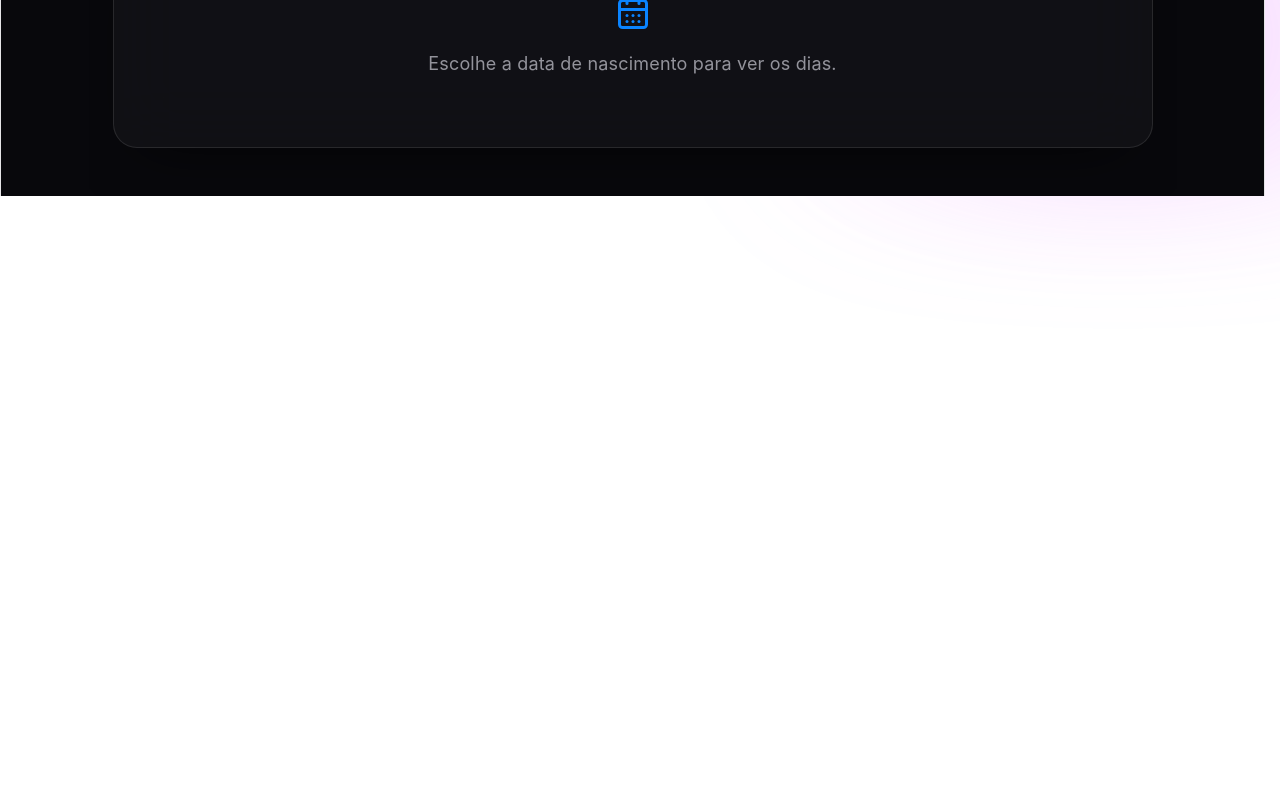
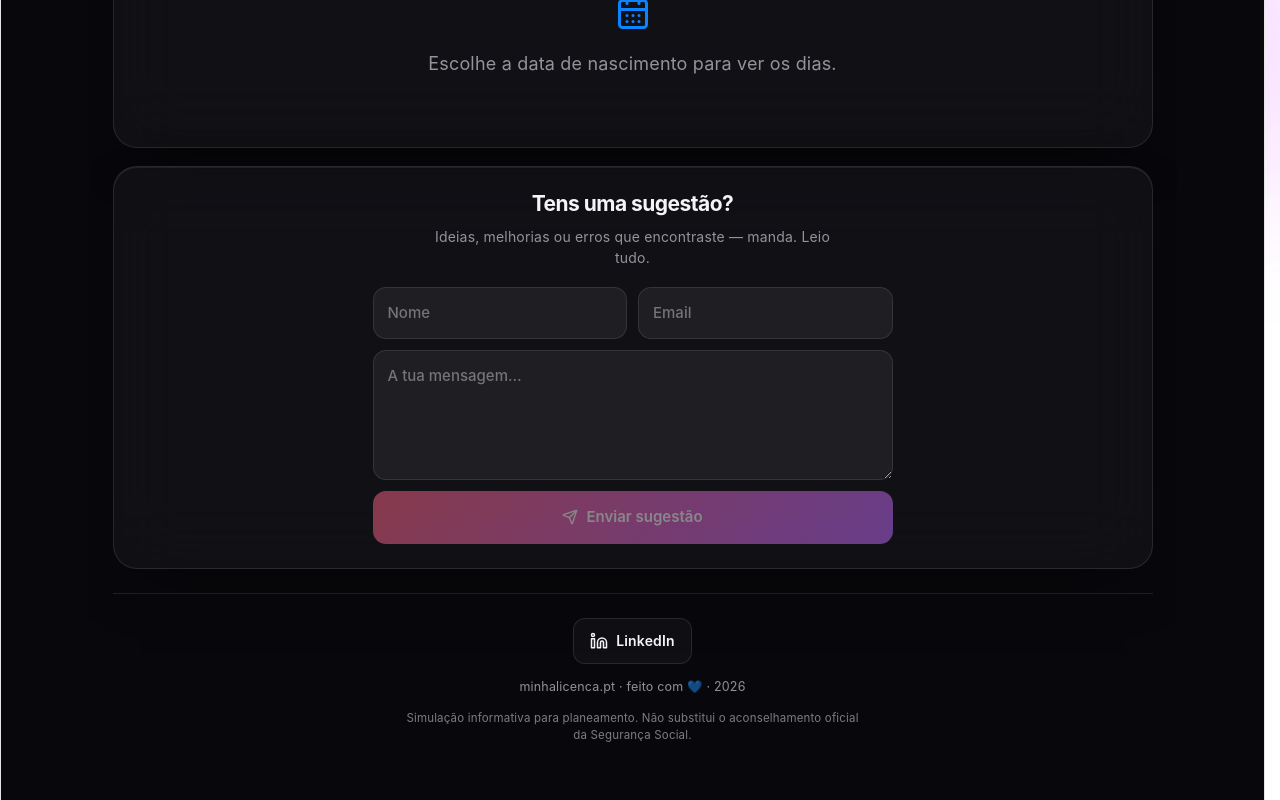
Before and after one commit to jonymtfca/simulador-licen-a-parental, a React (Vite) app: page / in a window 1280 px wide. Shown: the part 1007-1807 px from the top of the page. Before the commit the page ends 1203 px from the top, so only its background shows below. Built offline with nearby package versions, Linux system fonts and the light colour scheme.

Commit message:
Added form and footer

```diff
--- a/src/App.tsx
+++ b/src/App.tsx
@@ -1,5 +1,5 @@
 import React, { useState, useMemo, useRef, useEffect } from "react";
-import { Baby, CalendarDays, Info, ArrowRight, Heart, ChevronLeft, ChevronRight, Copy, Check } from "lucide-react";
+import { Baby, CalendarDays, Info, ArrowRight, Heart, ChevronLeft, ChevronRight, Copy, Check, Linkedin, Send } from "lucide-react";
 
 /* ============================================================================
  * REGRAS (Portugal) — isoladas para fácil atualização
@@ -13,10 +13,17 @@ const PAI_FACULTATIVOS = 7;  // dias facultativos do pai (sempre a 100%)
 //    Para reativar MB WAY ou IBAN, basta pôr o número/IBAN nas linhas abaixo.
 const DONATE = {
   mbway: "",                                          // (desativado) número de telemóvel MB WAY
-  paypal: "https://www.paypal.com/paypalme/jonymtfca", // PayPal.me
-  revolut: "https://revolut.me/joodrns",             // Revolut.me
+  paypal: "https://www.paypal.com/paypalme/oteunome", // PayPal.me
+  revolut: "https://revolut.me/oteunome",             // Revolut.me
   iban: "",                                           // (desativado) IBAN
 };
+
+// 👉 Formulário de contacto: cria uma "Access Key" grátis em https://web3forms.com
+//    (mete o teu email lá; as sugestões chegam-te a esse email). Cola a chave aqui:
+const WEB3FORMS_KEY = "2b1d9895-efc4-463b-8075-976b89ac0b73";
+
+// 👉 O teu perfil de LinkedIn:
+const LINKEDIN_URL = "https://www.linkedin.com/in/jonyr/";
 
 const MODALIDADES = [
   { id: "120", nome: "Licença parental inicial — 120 dias", partilhada: false, maeDias: 120, percent: 100 },
@@ -296,6 +303,72 @@ function DonateSection() {
 }
 
 /* ============================================================================
+ * CONTACTO (Web3Forms — envia para o teu email, sem backend)
+ * ========================================================================== */
+function ContactSection() {
+  const [nome, setNome] = useState("");
+  const [email, setEmail] = useState("");
+  const [msg, setMsg] = useState("");
+  const [estado, setEstado] = useState("idle"); // idle | sending | ok | error
+
+  const emailOk = /\S+@\S+\.\S+/.test(email);
+  const valido = nome.trim() && emailOk && msg.trim();
+
+  const enviar = async () => {
+    if (!valido || estado === "sending") return;
+    setEstado("sending");
+    try {
+      const res = await fetch("https://api.web3forms.com/submit", {
+        method: "POST",
+        headers: { "Content-Type": "application/json", Accept: "application/json" },
+        body: JSON.stringify({
+          access_key: WEB3FORMS_KEY,
+          subject: "Nova sugestão — minhalicenca.pt",
+          from_name: "minhalicenca.pt",
+          name: nome, email, message: msg,
+        }),
+      });
+      const data = await res.json();
+      if (data.success) { setEstado("ok"); setNome(""); setEmail(""); setMsg(""); }
+      else setEstado("error");
+    } catch {
+      setEstado("error");
+    }
+  };
+
+  return (
+    <section className="contact">
+      <div className="contact-head">Tens uma sugestão?</div>
+      <p>Ideias, melhorias ou erros que encontraste — manda. Leio tudo.</p>
+      <div className="cf">
+        <div className="cf-grid">
+          <input className="cf-input" placeholder="Nome" value={nome} onChange={(e) => setNome(e.target.value)} />
+          <input className="cf-input" type="email" placeholder="Email" value={email} onChange={(e) => setEmail(e.target.value)} />
+        </div>
+        <textarea className="cf-textarea" rows={4} placeholder="A tua mensagem…" value={msg} onChange={(e) => setMsg(e.target.value)} />
+        <button type="button" className="cf-btn" onClick={enviar} disabled={!valido || estado === "sending"}>
+          {estado === "sending" ? "A enviar…" : <><Send size={16} /> Enviar sugestão</>}
+        </button>
+        {estado === "ok" && <div className="cf-msg ok"><Check size={15} /> Obrigado! Recebi a tua mensagem.</div>}
+        {estado === "error" && <div className="cf-msg err">Algo correu mal. Tenta de novo ou escreve-me no LinkedIn.</div>}
+      </div>
+    </section>
+  );
+}
+
+function Footer() {
+  return (
+    <footer className="ftr">
+      <a className="ftr-link" href={LINKEDIN_URL} target="_blank" rel="noopener noreferrer">
+        <Linkedin size={18} /> LinkedIn
+      </a>
+      <span className="ftr-meta">minhalicenca.pt · feito com 💙 · {new Date().getFullYear()}</span>
+      <span className="ftr-disc">Simulação informativa para planeamento. Não substitui o aconselhamento oficial da Segurança Social.</span>
+    </footer>
+  );
+}
+
+/* ============================================================================
  * APP
  * ========================================================================== */
 export default function App() {
@@ -449,6 +522,9 @@ export default function App() {
           <div className="rise calwrap"><Calendario r={r} /></div>
         </>
       )}
+
+      <ContactSection />
+      <Footer />
     </div>
   );
 }
@@ -620,6 +696,35 @@ h1{font-size:33px;font-weight:700;margin:1px 0 0;letter-spacing:-.03em;line-heig
 .copy-btn svg{flex:none}
 .donate-hint{position:relative;font-size:12px;color:var(--muted);max-width:380px;line-height:1.5}
 
+/* contacto */
+.contact{background:var(--glass);-webkit-backdrop-filter:blur(34px) saturate(180%);backdrop-filter:blur(34px) saturate(180%);
+  border:1px solid var(--glass-brd);box-shadow:var(--shadow),inset 0 1px 0 rgba(255,255,255,.08);
+  border-radius:24px;padding:24px;margin-top:18px;text-align:center}
+.contact-head{font-size:21px;font-weight:700;letter-spacing:-.025em}
+.contact p{color:var(--muted);font-size:14px;margin:8px auto 18px;max-width:420px;line-height:1.55}
+.cf{display:flex;flex-direction:column;gap:11px;max-width:520px;margin:0 auto;text-align:left}
+.cf-grid{display:grid;grid-template-columns:1fr 1fr;gap:11px}
+.cf-input,.cf-textarea{width:100%;min-width:0;padding:12px 14px;border:1px solid var(--glass-brd);border-radius:13px;
+  background:var(--field);color:var(--ink);font:inherit;font-size:15px;font-weight:500;transition:.18s;resize:vertical}
+.cf-input:focus,.cf-textarea:focus{outline:none;border-color:var(--accent);box-shadow:0 0 0 4px color-mix(in srgb,var(--accent) 22%,transparent)}
+.cf-btn{display:inline-flex;align-items:center;justify-content:center;gap:8px;border:none;border-radius:13px;padding:13px 20px;
+  font:inherit;font-size:15px;font-weight:600;color:#fff;cursor:pointer;transition:.22s cubic-bezier(.22,1,.36,1);
+  background:linear-gradient(135deg,var(--mae),var(--ambos))}
+.cf-btn:hover:not(:disabled){transform:translateY(-2px);box-shadow:0 16px 34px -12px var(--ambos)}
+.cf-btn:disabled{opacity:.5;cursor:not-allowed}
+.cf-msg{display:flex;align-items:center;gap:8px;font-size:13.5px;font-weight:600;padding:10px 14px;border-radius:11px}
+.cf-msg.ok{color:#30d158;background:rgba(48,209,88,.12)}
+.cf-msg.err{color:var(--mae);background:var(--mae-soft)}
+
+/* footer */
+.ftr{display:flex;flex-direction:column;align-items:center;gap:10px;text-align:center;
+  margin-top:24px;padding:24px 16px 8px;border-top:1px solid var(--glass-brd)}
+.ftr-link{display:inline-flex;align-items:center;gap:8px;color:var(--ink);text-decoration:none;font-weight:600;font-size:14px;
+  padding:9px 16px;border:1px solid var(--glass-brd);border-radius:12px;background:var(--glass);transition:.2s}
+.ftr-link:hover{color:#fff;border-color:transparent;transform:translateY(-2px);background:linear-gradient(135deg,var(--pai),var(--ambos));box-shadow:0 12px 28px -12px var(--pai)}
+.ftr-meta{font-size:12.5px;color:var(--muted)}
+.ftr-disc{font-size:11.5px;color:var(--muted);max-width:460px;line-height:1.5;opacity:.85}
+
 /* cabeçalho centrado */
 .hdr{display:flex;flex-direction:column;align-items:center;text-align:center;gap:2px;margin:6px 0 18px}
 .hdr .logo{width:60px;height:60px;border-radius:19px;margin-bottom:12px}
@@ -693,5 +798,8 @@ body{overflow-x:hidden}
   .donate p{font-size:13.5px}
   .cal-grid{grid-template-columns:1fr}
   .cal-month{padding:16px}
+  .cf-grid{grid-template-columns:1fr}
+  .contact{padding:20px;border-radius:20px}
+  .contact-head{font-size:18px}
 }
 `;
```
